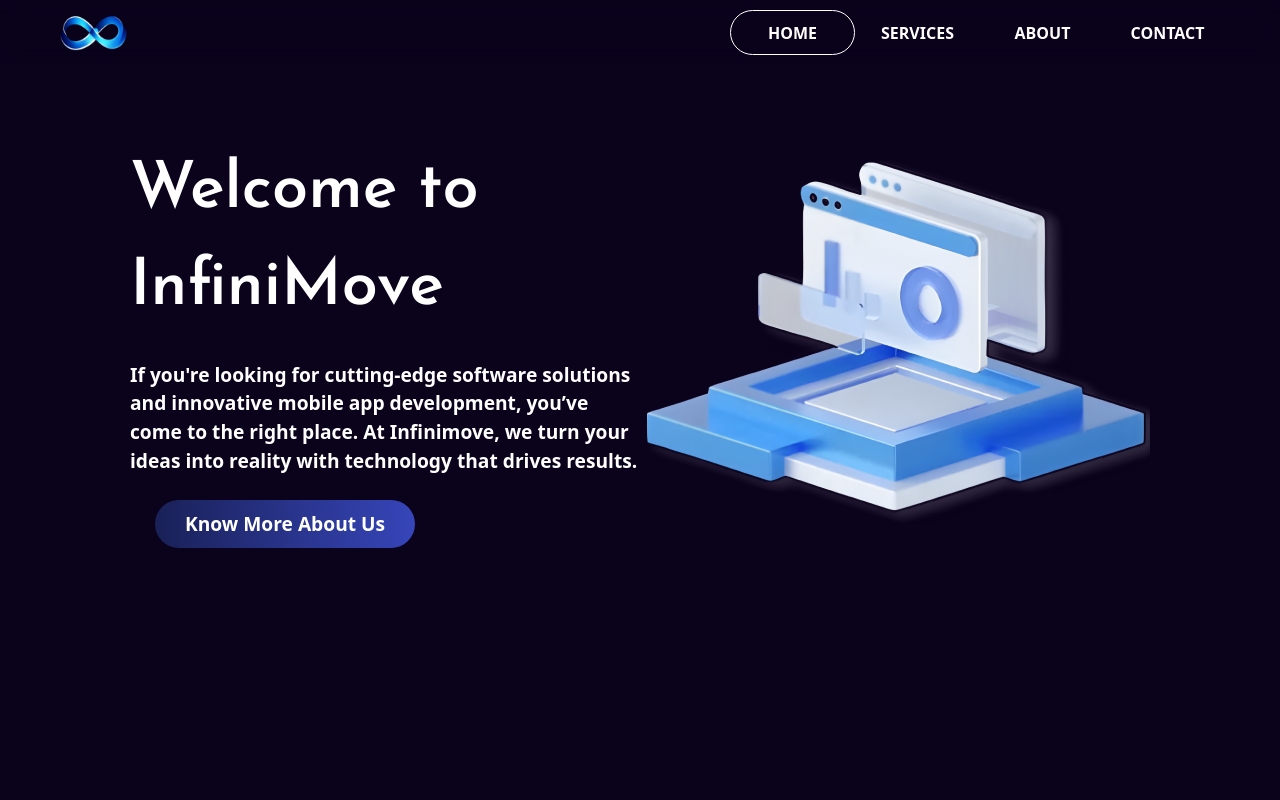
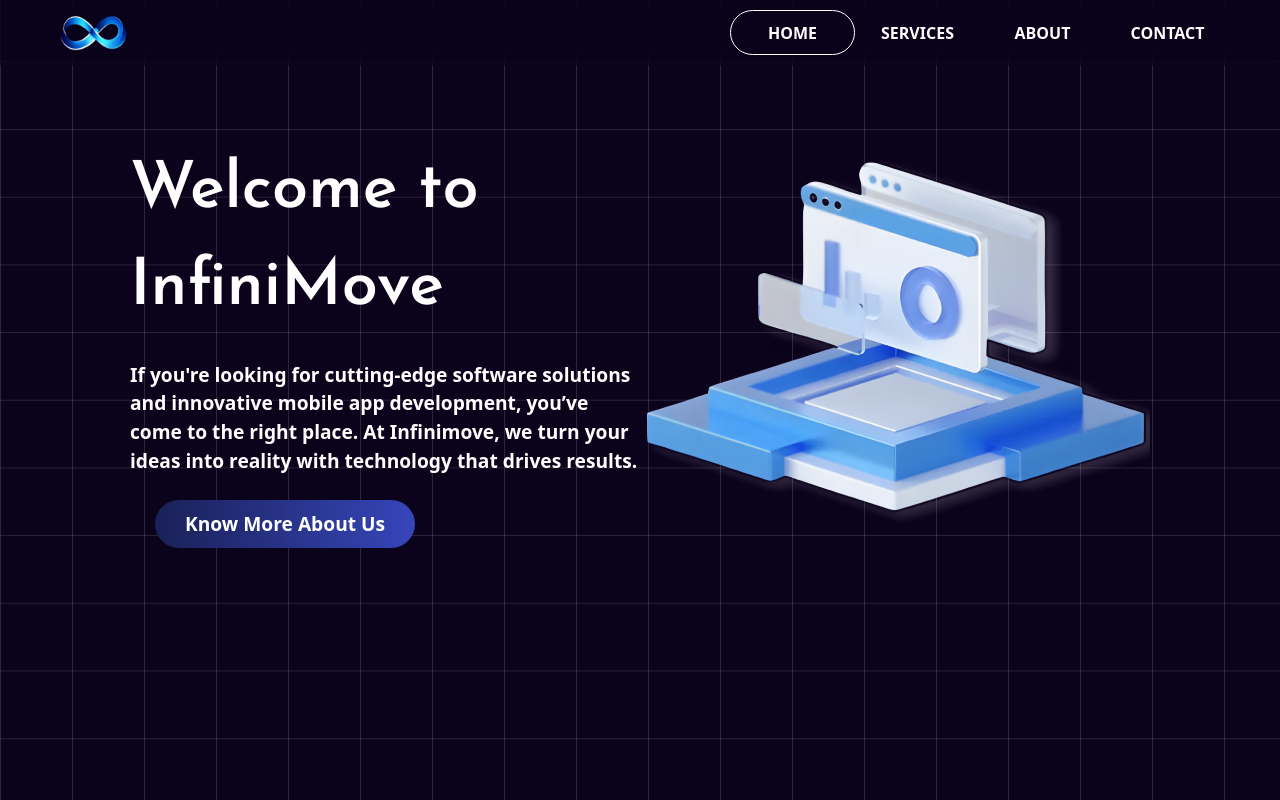
Before and after one commit to chaithanya37/infini-website, a React (Vite) app: page / in a window 1280 px wide. Shown: the top 800 px of the page. Built offline with nearby package versions, Linux system fonts and the light colour scheme.

Commit message:
grid added

```diff
--- /dev/null
+++ b/src/components/basic/background/GradientAnimation.jsx
@@ -0,0 +1,16 @@
+
+
+const GradientAnimation = ({ children }) => {
+    return (
+        <div className="w-full h-full relative ">
+            <div className="absolute w-full h-full">
+                <div className="w-[30dvw] h-[30dvw] border bg-white hidden">
+
+                </div>
+            </div>
+            {children}
+        </div>
+    )
+}
+
+export default GradientAnimation
--- /dev/null
+++ b/src/components/basic/background/Grid.jsx
@@ -0,0 +1,11 @@
+
+
+const Grid = ({ children }) => {
+    return (
+        <div className="w-auto h-auto" style={{ backgroundImage: "url(/Grid.png)" }}>
+            {children}
+        </div>
+    )
+}
+
+export default Grid;
--- a/src/components/major/home/About.jsx
+++ b/src/components/major/home/About.jsx
@@ -7,7 +7,7 @@ import About4 from "../../basic/about/About4"
 
 const About = () => {
 	return (
-		<div id="about" className="w-full md:min-h-[1500px] min-h-[10px] pt-[70px] text-[white] md:pb-[150px] mb-[30dvw]" >
+		<div id="about" className="w-full md:min-h-[1500px] min-h-[10px] pt-[70px] text-[white] md:pb-[150px] mb-[30dvw] md:mb-[0px]" >
 			<About1 />
 			<About2 />
 			<About3 />
--- a/src/components/major/home/Navbar.jsx
+++ b/src/components/major/home/Navbar.jsx
@@ -29,7 +29,9 @@ const navbar = ({ setAboutvisibility }) => {
 					onClick={() => {
 						setIndex(0);
 						setAboutvisibility(false);
-						document.getElementById("home").scrollIntoView({ behavior: "smooth" });
+						setTimeout(() => {
+							document.getElementById("home").scrollIntoView({ behavior: "smooth" });
+						}, 500);
 					}}
 				>
 					HOME
@@ -39,7 +41,9 @@ const navbar = ({ setAboutvisibility }) => {
 					onClick={() => {
 						setIndex(1);
 						setAboutvisibility(false);
-						document.getElementById("services").scrollIntoView({ behavior: "smooth" });
+						setTimeout(() => {
+							document.getElementById("services").scrollIntoView({ behavior: "smooth" });
+						}, 500);
 					}}
 
 				>
@@ -50,7 +54,9 @@ const navbar = ({ setAboutvisibility }) => {
 					onClick={() => {
 						setIndex(2);
 						setAboutvisibility(true);
-						document.getElementById("about").scrollIntoView({ behavior: "smooth" });
+						setTimeout(() => {
+							document.getElementById("about").scrollIntoView({ behavior: "smooth" });
+						}, 500);
 					}}
 				>
 					ABOUT
@@ -59,7 +65,9 @@ const navbar = ({ setAboutvisibility }) => {
 					key={3}
 					onClick={() => {
 						setIndex(3);
-						document.getElementById("footer").scrollIntoView({ behavior: "smooth" });
+						setTimeout(() => {
+							document.getElementById("footer").scrollIntoView({ behavior: "smooth" });
+						}, 500);
 					}}
 				>
 					CONTACT
--- a/src/components/major/home/Services.jsx
+++ b/src/components/major/home/Services.jsx
@@ -5,7 +5,7 @@ import Service4 from "../../basic/services/Service4"
 
 const services = () => {
 	return (
-		<div id="home" className="w-[100%] min-h-[500px] pt-[100px] md:pt-[70px] pb-[25dvw] md:pb-[150px] bg-[#0B021C] text-[white] overflow-hidden">
+		<div id="home" className="w-[100%] min-h-[500px] pt-[100px] md:pt-[70px] pb-[25dvw] md:pb-[150px] text-[white] overflow-hidden">
 			<Service1 />
 			<Service2 />
 			<Service3 />
--- a/src/pages/Home.jsx
+++ b/src/pages/Home.jsx
@@ -3,19 +3,25 @@ import Services from "../components/major/home/Services"
 import About from "../components/major/home/About"
 import Footer from "../components/major/home/Footer"
 import { useState } from "react"
+import Grid from "../components/basic/background/Grid"
+import GradientAnimation from "../components/basic/background/GradientAnimation"
 
 const Home = () => {
 
 	const [aboutvisibility, setAboutvisibility] = useState(false);
 
 	return (
-		<div className="bg-[#0B021C]">
+		<div className="bg-[#0B021C] h-auto">
+			<GradientAnimation>
+				<Grid>
 					<Navbar setAboutvisibility={setAboutvisibility} />
 					{aboutvisibility
 						? <About />
 						: <Services />
 					}
 					<Footer />
+				</Grid>
+			</GradientAnimation>
 		</div>
 	)
 }
```
Also changed, not shown: public/Grid.png (added). Lines whose indentation alone changed are shown as unchanged.
